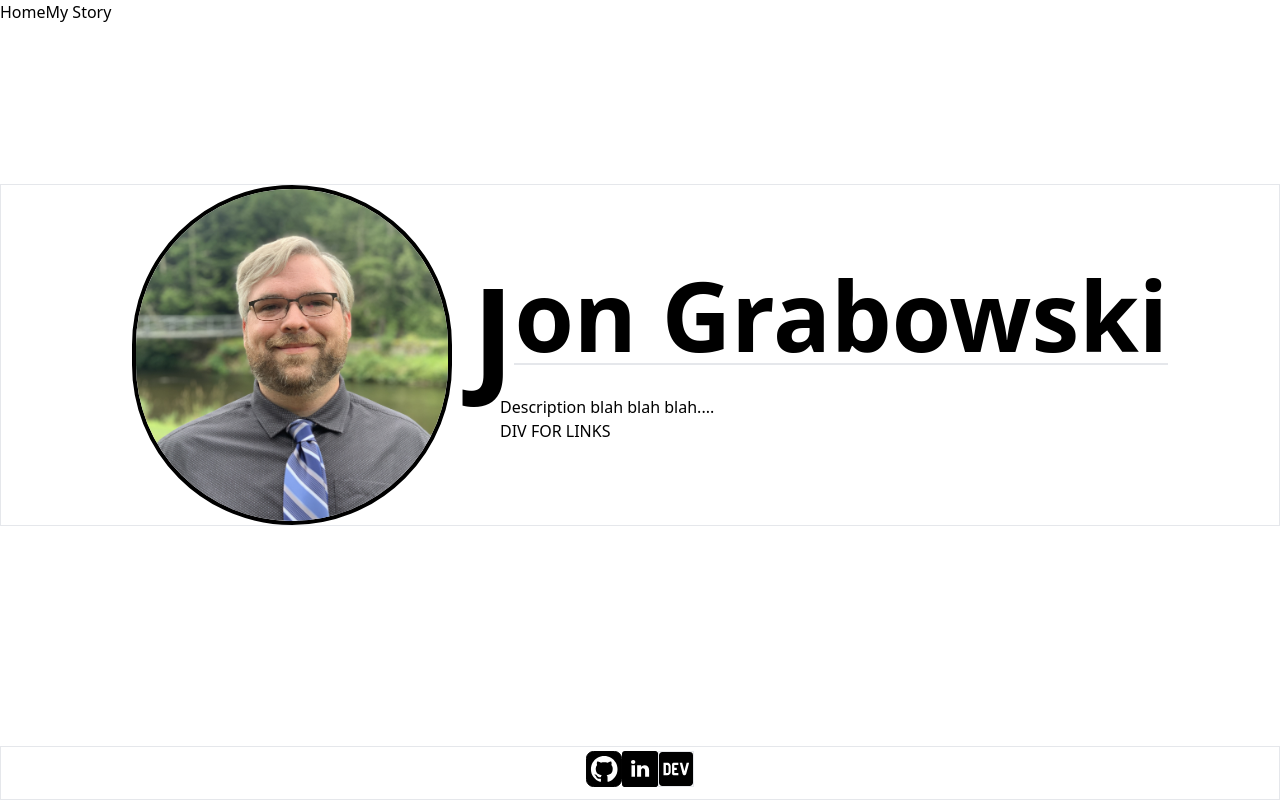
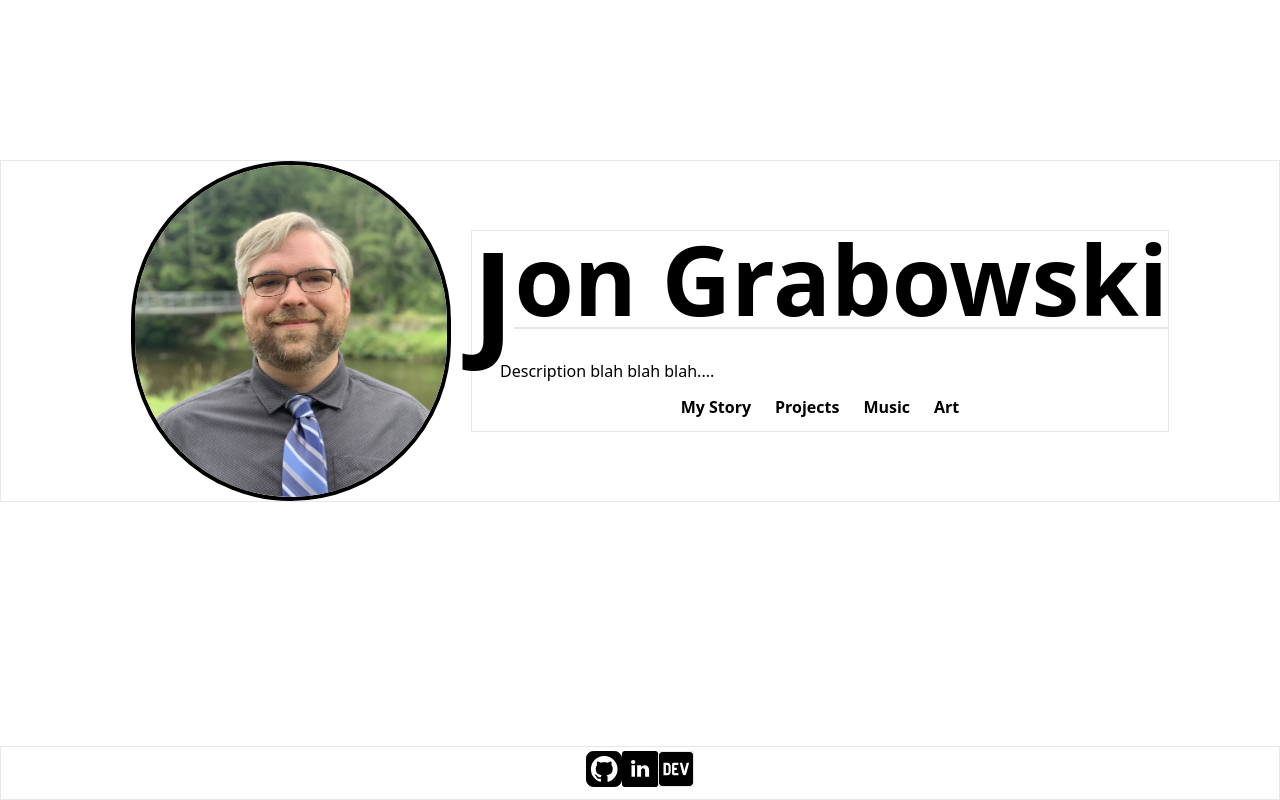
Before and after one commit to Jon-Grabowski/personal-website, a React (Create React App) app: page / in a window 1280 px wide. Built offline with nearby package versions, Linux system fonts and the light colour scheme.

Commit message:
created other routes and hide nav bar on home page

```diff
--- a/src/App.js
+++ b/src/App.js
@@ -1,23 +1,30 @@
 import Home from './components/Home';
+import Footer from './components/Footer';
 import MyStory from './components/MyStory';
+import Projects from './components/Projects';
+import Music from './components/Music';
+import Art from './components/Art';
 import NavBar from './components/NavBar';
-import Footer from './components/Footer';
-import { BrowserRouter, Routes, Route, NavLink } from "react-router-dom";
+import PagesContainer from './components/PagesContainer';
+import { BrowserRouter, Routes, Route, NavLink, useLocation } from "react-router-dom";
+import {  } from 'react-router-dom';
 import './App.css';
 
 function App() {
+  const location = useLocation()
   return (
-    <div className="App">
-      <BrowserRouter>
-      <NavBar/>
-        <Routes>
-          <Route exact path="/" element={<Home />}/>
-          <Route path="/story" element={<MyStory />}/>
+      <div className="App">
+          {location.pathname == '/' ? null : <NavBar/>}
+          <Routes>
+            <Route exact path="/" element={<Home />}/>
+            <Route element={PagesContainer}/>
+            <Route path="/story" element={<MyStory />}/>
+            <Route path="/projects" element={<Projects />}/>
+            <Route path="/music" element={<Music />}/>
+            <Route path="/art" element={<Art />}/>
         </Routes>
         <Footer id="footer"/>
-      </BrowserRouter>
-
-    </div>
+      </div>
   );
 }
 
--- /dev/null
+++ b/src/components/Art.js
@@ -0,0 +1,12 @@
+import React from 'react'
+
+function Art() {
+
+return (
+    <div>
+        <h1>Art Page</h1>
+    </div>
+)
+}
+
+export default Art
--- a/src/components/Home.js
+++ b/src/components/Home.js
@@ -15,7 +15,7 @@ return (
         />
       </div>
 
-      <div>
+      <div className='border'>
         <div className='text-top inline-block'>
           <span className='text-9xl font-bold inline-block align-bottom'>J</span>
           <span className="text-8xl font-bold border-b-2 inline-block align-top">on Grabowski</span>
@@ -23,8 +23,11 @@ return (
         <div className='ps-7'>
           <p>Description blah blah blah....</p>
         </div>
-        <div>
-          <p className='ps-7'>DIV FOR LINKS</p>
+        <div className='flex items-center justify-center'>
+          <NavLink to="/story" className='p-3 font-bold'>My Story</NavLink>
+          <NavLink to="/projects" className='p-3 font-bold'>Projects</NavLink>
+          <NavLink to="/music" className='p-3 font-bold'>Music</NavLink>
+          <NavLink to="/art" className='p-3 font-bold'>Art</NavLink>
         </div>
       </div>
 
--- /dev/null
+++ b/src/components/Music.js
@@ -0,0 +1,12 @@
+import React from 'react'
+
+function Music() {
+
+return (
+    <div>
+        <h2>Music Page</h2>
+    </div>
+)
+}
+
+export default Music
--- /dev/null
+++ b/src/components/PagesContainer.js
@@ -0,0 +1,18 @@
+import React from 'react'
+import Projects from './Projects';
+import Music from './Music';
+import Art from './Art';
+import MyStory from './MyStory';
+import NavBar from './NavBar';
+import { Route } from 'react-router';
+
+function PagesContainer() {
+
+return (
+    <div>
+
+    </div>
+)
+}
+
+export default PagesContainer
--- /dev/null
+++ b/src/components/Projects.js
@@ -0,0 +1,12 @@
+import React from 'react'
+
+function Projects() {
+
+return (
+    <div>
+        <h1>Projects Page</h1>
+    </div>
+)
+}
+
+export default Projects
--- a/src/index.js
+++ b/src/index.js
@@ -2,13 +2,16 @@ import React from 'react';
 import ReactDOM from 'react-dom/client';
 import './index.css';
 import App from './App';
+import { BrowserRouter } from 'react-router-dom';
 import reportWebVitals from './reportWebVitals';
 
 const root = ReactDOM.createRoot(document.getElementById('root'));
 root.render(
-  <React.StrictMode>
-    <App />
-  </React.StrictMode>
+  <BrowserRouter>
+    <React.StrictMode>
+      <App />
+    </React.StrictMode>
+  </BrowserRouter>
 );
 
 // If you want to start measuring performance in your app, pass a function
```
Also changed, not shown: src/components/icons/github-icon.svg.
